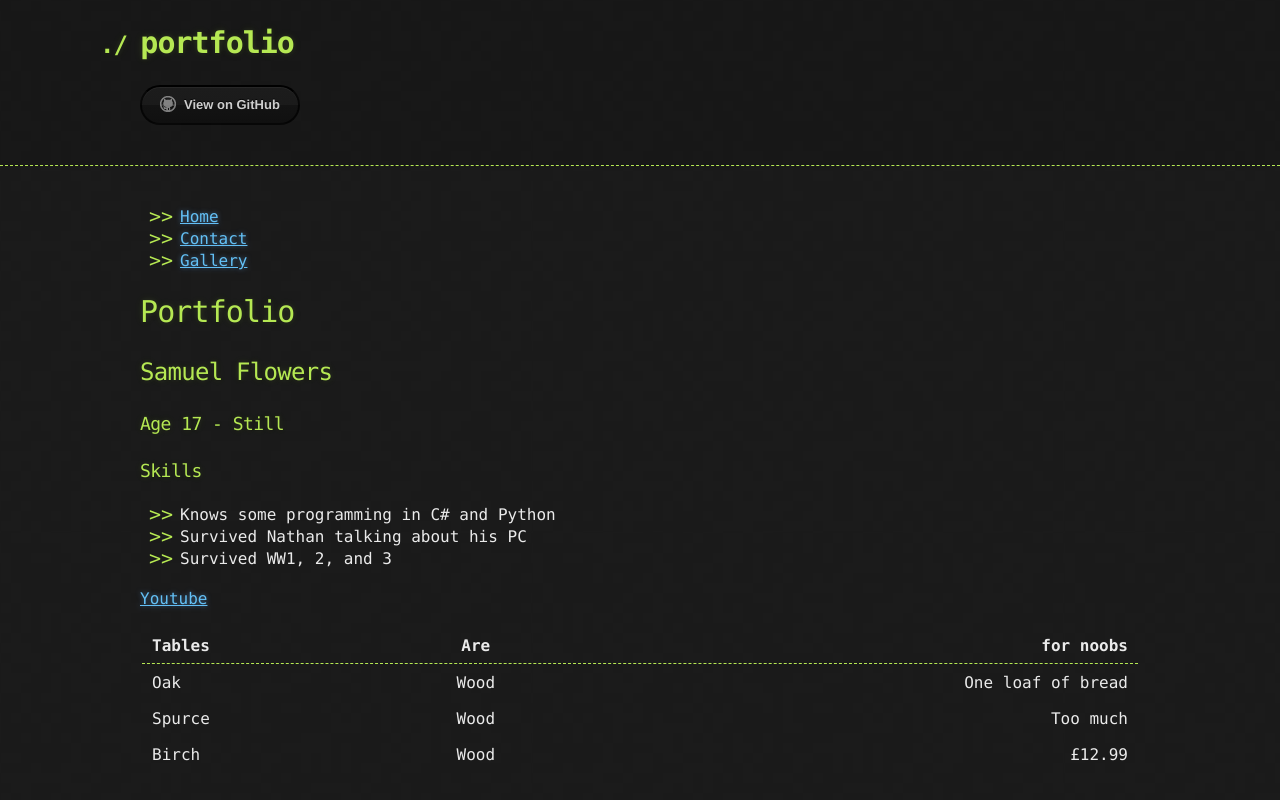
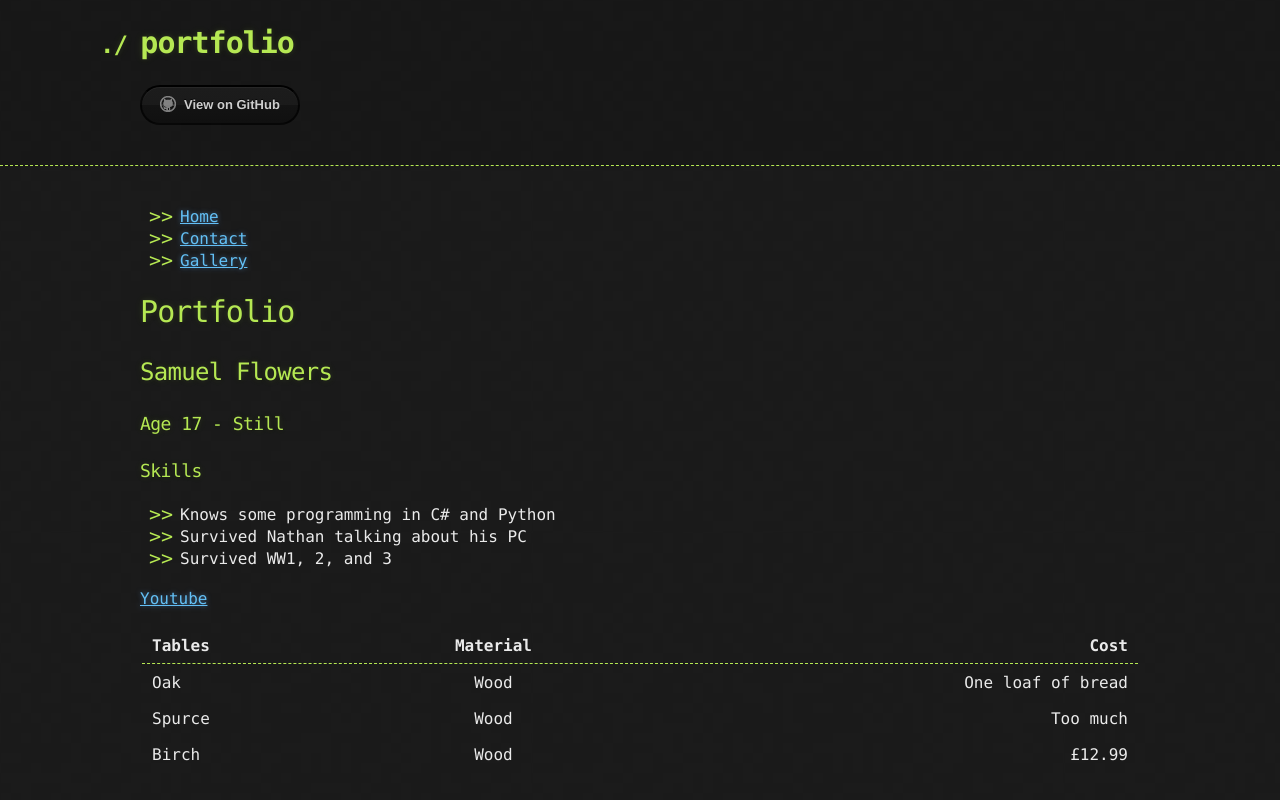
Before and after one commit to Sam2471/portfolio, a Jekyll site: the page built from index.md, in a window 1280 px wide. Shown: the top 800 px of the page. Built offline with Jekyll 4.4.1, drawn with Linux system fonts in a browser that asks for light colours; our own code applies the rules of GitHub Pages for plain Markdown files; the repository's description, which GitHub fills in, is left out.

Commit message:
Update index.md

```diff
--- a/index.md
+++ b/index.md
@@ -10,7 +10,7 @@
 [Youtube](https://sam2471.github.io/portfolio/)
 
 
-| Tables        | Are           | for noobs            |
+| Tables        |  Material     | Cost                 |
 | ------------- |:-------------:| --------------------:|
 | Oak           | Wood          |    One loaf of bread |
 | Spurce        | Wood          |    Too much          |
```
